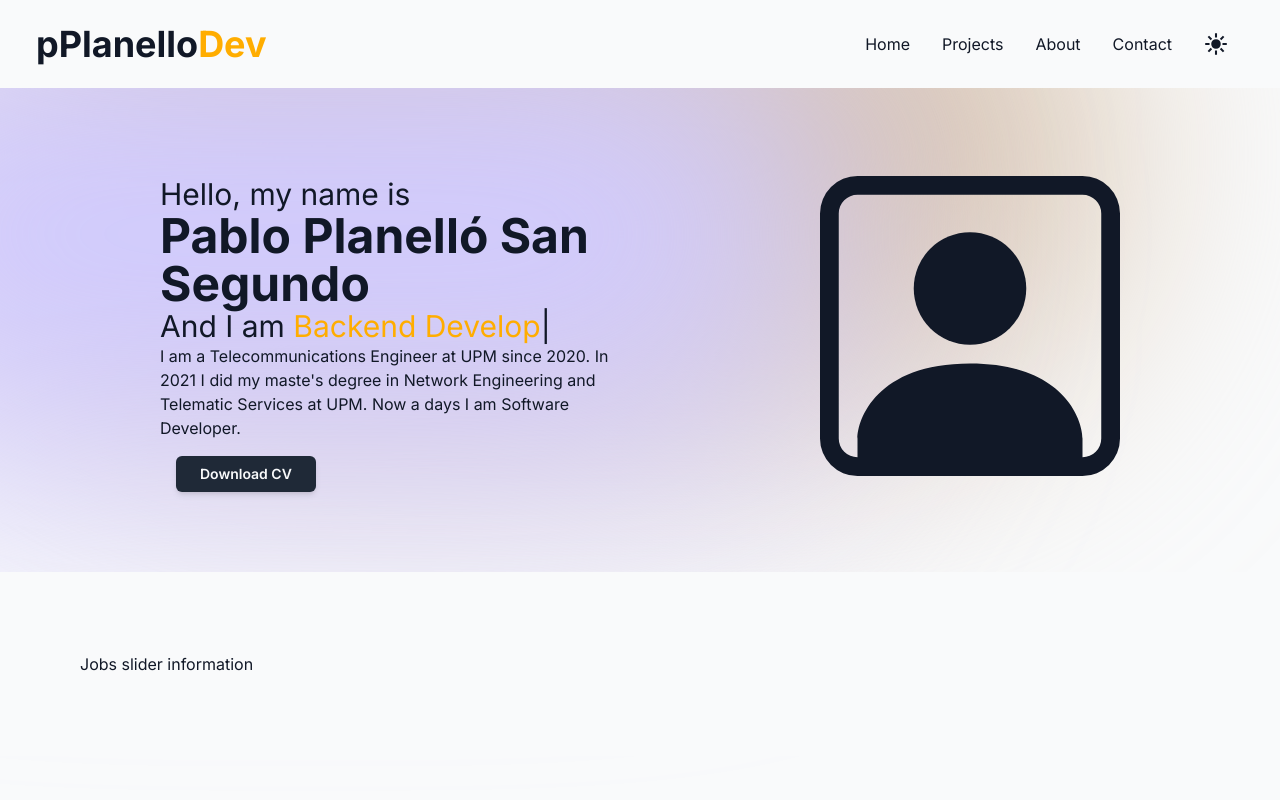
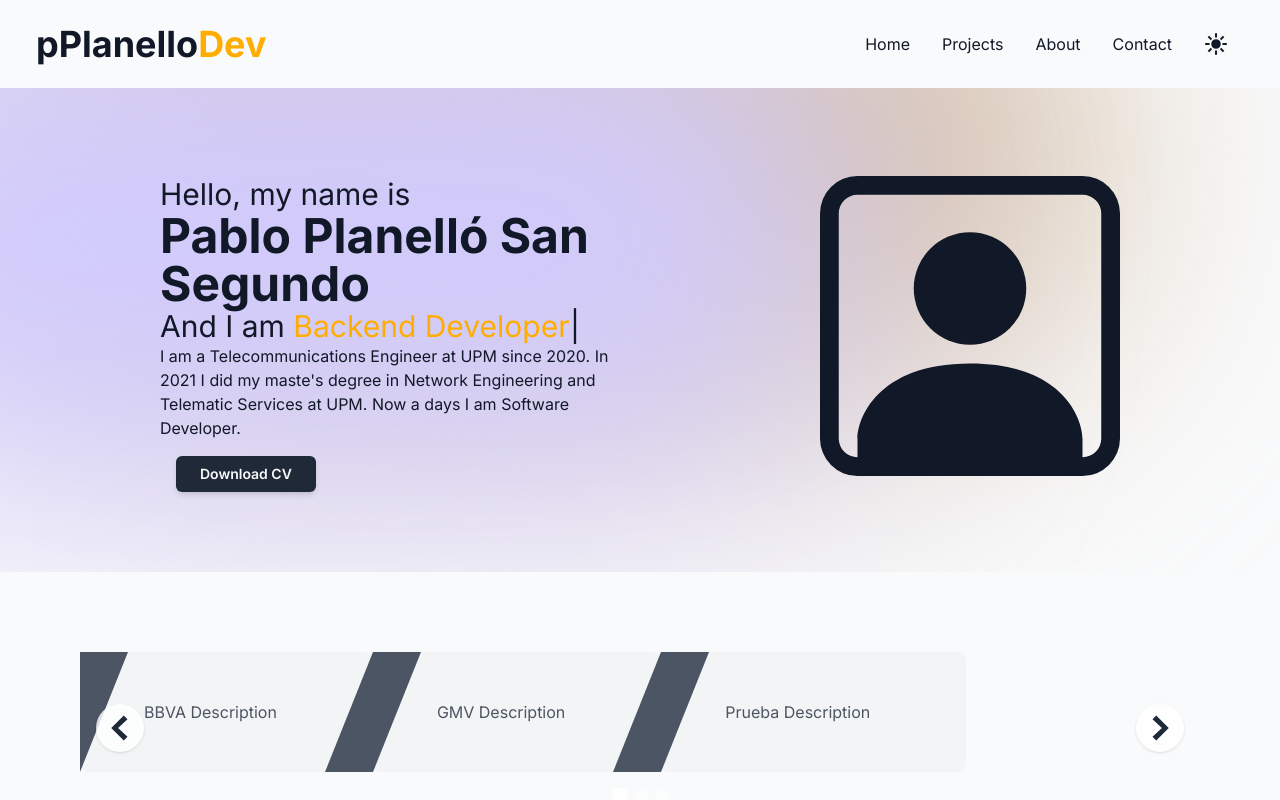
Before and after one commit to pPlanello/portfolio, a Next.js app: page / in a window 1280 px wide. Shown: the top 800 px of the page. Built offline with nearby package versions, Linux system fonts and the light colour scheme.

Commit message:
Implement first steps in carousel companies

```diff
--- a/package.json
+++ b/package.json
@@ -1,6 +1,6 @@
 {
 	"name": "portfolio",
-	"version": "0.9.8",
+	"version": "0.10.0",
 	"private": true,
 	"scripts": {
 		"dev": "next dev",
--- a/src/app/page.tsx
+++ b/src/app/page.tsx
@@ -4,14 +4,15 @@ import {
 	toastError,
 	toastSuccess,
 } from '@/components/Notification/toastNotifications'
-import Link from 'next/link'
 import TypedText from '@/components/TypedText/TypedText'
 import { ImagesSlider } from '@/shared/interface/imageSlider.interface'
 import Image from 'next/image'
 import { BsPersonSquare } from 'react-icons/bs'
 import { useRef } from 'react'
-import { IoIosArrowForward } from 'react-icons/io'
 import CardStats from '@/components/CardStats/CardStats'
+import Carousel from '@/components/Carousel/Carousel'
+import { Slide } from '@/shared/interface/carousel.interface'
+import CompanySlide from '@/components/CompanySlide/CompanySlide'
 
 const description =
 	"I am a Telecommunications Engineer at UPM since 2020. In 2021 I did my maste's degree in Network Engineering and Telematic Services at UPM. Now a days I am Software Developer."
@@ -99,6 +100,27 @@ export default function Home() {
 
 	const yearsWorked = (new Date().getFullYear() - 2019).toString()
 
+	const companySlides: Array<JSX.Element> = [
+		<CompanySlide
+			key={1}
+			id={1}
+			title={'BBVA'}
+			description={'BBVA Description'}
+		/>,
+		<CompanySlide
+			key={2}
+			id={2}
+			title={'GMV'}
+			description={'GMV Description'}
+		/>,
+		<CompanySlide
+			key={3}
+			id={3}
+			title={'Prueba'}
+			description={'Prueba Description'}
+		/>,
+	]
+
 	return (
 		<>
 			{/* Intro */}
@@ -135,7 +157,11 @@ export default function Home() {
 			</section>
 			{/* Jobs worked */}
 			<section className="p-20 bg-main-theme dark:bg-main-theme-dark">
-				<div className="">Jobs slider information</div>
+				<Carousel
+					autoSlide={true}
+					autoSlideInterval={7000}
+					slides={companySlides}
+				/>
 			</section>
 			{/* Profile stats */}
 			<section className="p-20">
--- /dev/null
+++ b/src/components/Carousel/Carousel.tsx
@@ -0,0 +1,81 @@
+import { Key, useEffect, useState } from 'react'
+import { GoChevronRight, GoChevronLeft } from 'react-icons/go'
+
+interface Props {
+	slides: Array<JSX.Element>
+	autoSlide: boolean
+	autoSlideInterval: number
+}
+
+export default function Carousel(props: Props): JSX.Element {
+	const [currentSlide, setCurrentSlide] = useState<number>(0)
+	const slidesSize = props.slides ? props.slides.length : 0
+	const lastSlide = slidesSize - 1
+
+	const prevSlide = () => {
+		setCurrentSlide(currentSlide => {
+			return currentSlide === 0 ? lastSlide : currentSlide - 1
+		})
+	}
+	const nextSlide = () => {
+		setCurrentSlide(currentSlide => {
+			return currentSlide === lastSlide ? 0 : currentSlide + 1
+		})
+	}
+
+	useEffect(() => {
+		if (props.autoSlide) {
+			const slideInterval = setInterval(nextSlide, props.autoSlideInterval)
+			return () => clearInterval(slideInterval)
+		}
+	}, [currentSlide])
+
+	return (
+		<>
+			<div className="overflow-hidden relative">
+				{/* Slides */}
+				<div className="flex">
+					{props.slides &&
+						props.slides.map((slide: any, index: number) => (
+							<div
+								key={index}
+								className="h-full transition-transform ease-out duration-500"
+								style={{ transform: `translateX(-${currentSlide * 100}%)` }}
+							>
+								{slide}
+							</div>
+						))}
+				</div>
+				{/* Buttons actions Slider */}
+				<div className="absolute inset-0 flex items-center justify-between p-4">
+					<button
+						onClick={prevSlide}
+						className="p-1 rounded-full shadow bg-white/80 text-gray-800 hover:bg-white"
+					>
+						<GoChevronLeft size={40} />
+					</button>
+					<button
+						onClick={nextSlide}
+						className="p-1 rounded-full shadow bg-white/80 text-gray-800 hover:bg-white"
+					>
+						<GoChevronRight size={40} />
+					</button>
+				</div>
+				{/* Circle index */}
+				<div className="mt-4 bottom-4 right-0 left-0">
+					<div className="flex items-center justify-center gap-2">
+						{props.slides &&
+							props.slides.map((_: any, i: Key) => (
+								<div
+									key={i}
+									className={`transition-all w-3 h-3 bg-white rounded-full ${
+										currentSlide === i ? 'p-2' : 'bg-opacity-50'
+									}`}
+								/>
+							))}
+					</div>
+				</div>
+			</div>
+		</>
+	)
+}
--- /dev/null
+++ b/src/components/CompanySlide/CompanySlide.tsx
@@ -0,0 +1,25 @@
+import { Key } from 'react'
+
+interface Props {
+	id: Key
+	title: string
+	description: string
+	background?: string
+}
+
+export default function CompanySlide(props: Props): JSX.Element {
+	return (
+		<div key={props.id} className="w-full bg-gray-100 rounded-lg">
+			<div className="p-12 md:pr-24 md:pl-16 md:py-12">
+				<p className="text-gray-600">{props.description}</p>
+			</div>
+			<svg
+				className="hidden md:block absolute inset-y-0 h-full w-24 fill-current text-gray-600 -ml-12"
+				viewBox="0 0 100 100"
+				preserveAspectRatio="none"
+			>
+				<polygon points="50,0 100,0 50,100 0,100" />
+			</svg>
+		</div>
+	)
+}
```
Also changed, not shown: src/shared/interface/carousel.interface.ts (added, +8 -0 lines).
